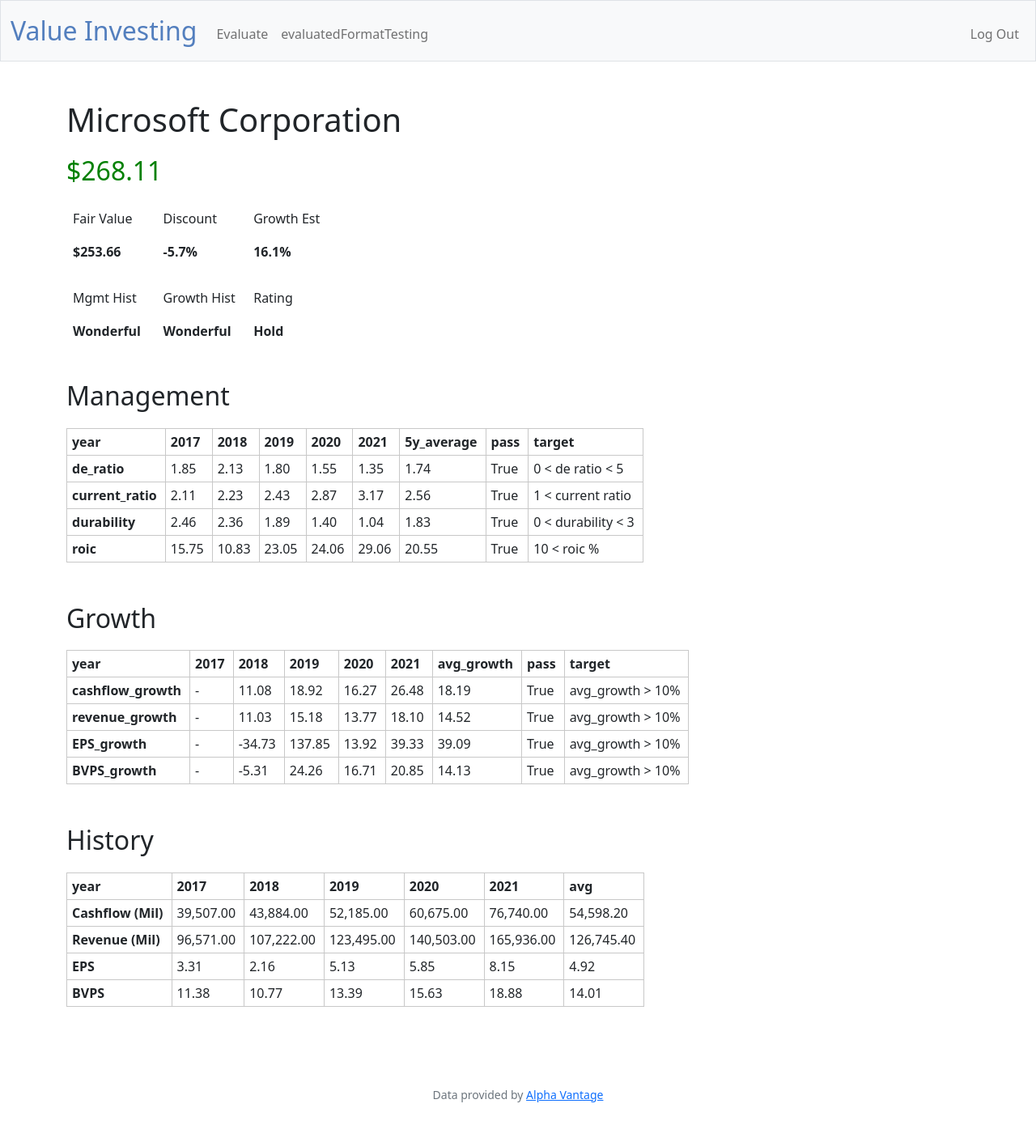
After one commit to erwsmith/value_investing, a Flask app: page /evaluatedFormatTesting in a window 1280 px wide. The commit adds this page. Shown: the whole page at 81% size. Run offline with Flask 2, Linux system fonts and the light colour scheme; a user stored in the database is signed in; some libraries are stand-ins or nearby versions.

Commit message:
formatting

```diff
--- a/app.py
+++ b/app.py
@@ -52,10 +52,11 @@ def fav():
     return send_from_directory(app.static_folder, 'favicon.ico')
 
 
-@app.route("/favicon_test")
+@app.route("/evaluatedFormatTesting")
 @login_required
-def favicon_test():
-    return render_template("favicon_test.html")
+def evaluatedFormatTesting():
+    return render_template("evaluatedFormatTesting.html")
+
 
 # @app.route("/historicalData", methods=["GET", "POST"])
 # @login_required
--- a/static/styles.css
+++ b/static/styles.css
@@ -29,8 +29,16 @@ nav .navbar-brand .green
 h1 {
     text-align: left;
     max-width: 750px;
-    margin-left: auto;
-    margin-right: auto;
+    /* margin-left: auto;
+    margin-right: auto; */
+    margin-bottom: 20px;
+}
+
+h2 {
+    text-align: left;
+    max-width: 750px;
+    /* margin-left: auto;
+    margin-right: auto; */
     margin-bottom: 20px;
 }
 
@@ -61,21 +69,25 @@ blockquote {
 }
 
 table.dataframe, .dataframe th, .dataframe td {
-    border: none;
+    border: 1px solid #C8C8C8;
     border-bottom: 1px solid #C8C8C8;
     border-collapse: collapse;
     text-align:left;
-    padding: 10px;
+    padding-left: 6px;
+    padding-right: 10px;
+    padding-top: 4px;
+    padding-bottom: 4px;
     margin-bottom: 50px;
-    margin-left: auto;
-    margin-right: auto;
     font-size: 1em;
   }
 
 .table {
-    margin: auto;
+    border: 0px solid white;
     width: 30% !important;
-    margin-bottom: 50px;
+    padding-left: 6px;
+    padding-right: 10px;
+    padding-top: 4px;
+    padding-bottom: 4px;
 }
 
 div#loading {
--- /dev/null
+++ b/templates/evaluatedFormatTesting.html
@@ -0,0 +1,238 @@
+{% extends "layout.html" %}
+
+{% block title %}
+    Evaluated Format Testing
+{% endblock %}
+
+{% block main %}
+
+<h1>Microsoft Corporation</h1>
+<h2 style="color:green">$268.11</h2>
+
+<!-- <div class="row justify-content-center"></div>
+    <div class="col-md-4"></div> -->
+        <table class="table table-responsive">
+            <tr>
+                <td class="text-start" style="width: 33%">Fair Value</td>
+                <td class="text-start" style="width: 33%">Discount</td>
+                <td class="text-start" style="width: 33%">Growth Est</td>
+            </tr>
+            <tr>
+                <th class="text-start">$253.66</th>
+                <th class="text-start">-5.7%</th>
+                <th class="text-start">16.1%</th>
+            </tr>
+            <!-- <tr>
+                <td class="text-start">Safe Price</td>
+                <td class="text-end">$126.83</td>
+            </tr>
+            <tr>
+                <td class="text-start">My Estimated Growth Rate</td>
+                <td class="text-end">14.1%</td>
+            </tr>
+            <tr>
+                <td class="text-start">Management evaluation</td>
+                <td class="text-end">WONDERFUL!</td>
+            </tr>
+            <tr>
+                <td class="text-start">Growth evaluation</td>
+                <td class="text-end">WONDERFUL!</td>
+            </tr> -->
+        </table>
+        <table class="table table-responsive">
+            <tr>
+                <td class="text-start" style="width: 33%">Mgmt Hist</td>
+                <td class="text-start" style="width: 33%">Growth Hist</td>
+                <td class="text-start" style="width: 33%">Rating</td>
+            </tr>
+            <tr>
+                <th class="text-start">Wonderful</th>
+                <th class="text-start">Wonderful</th>
+                <th class="text-start">Hold</th>
+            </tr>
+        </table>
+    <!-- </div>
+</div> -->
+
+<br>
+
+<h2>Management</h2>
+        <table class="dataframe data">
+  <thead>
+    <tr style="text-align: right">
+      <th>year</th>
+      <th>2017</th>
+      <th>2018</th>
+      <th>2019</th>
+      <th>2020</th>
+      <th>2021</th>
+      <th>5y_average</th>
+      <th>pass</th>
+      <th>target</th>
+    </tr>
+  </thead>
+  <tbody>
+    <tr>
+      <th>de_ratio</th>
+      <td>1.85</td>
+      <td>2.13</td>
+      <td>1.80</td>
+      <td>1.55</td>
+      <td>1.35</td>
+      <td>1.74</td>
+      <td>True</td>
+      <td>0 &lt; de ratio &lt; 5</td>
+    </tr>
+    <tr>
+      <th>current_ratio</th>
+      <td>2.11</td>
+      <td>2.23</td>
+      <td>2.43</td>
+      <td>2.87</td>
+      <td>3.17</td>
+      <td>2.56</td>
+      <td>True</td>
+      <td>1 &lt; current ratio</td>
+    </tr>
+    <tr>
+      <th>durability</th>
+      <td>2.46</td>
+      <td>2.36</td>
+      <td>1.89</td>
+      <td>1.40</td>
+      <td>1.04</td>
+      <td>1.83</td>
+      <td>True</td>
+      <td>0 &lt; durability &lt; 3</td>
+    </tr>
+    <tr>
+      <th>roic</th>
+      <td>15.75</td>
+      <td>10.83</td>
+      <td>23.05</td>
+      <td>24.06</td>
+      <td>29.06</td>
+      <td>20.55</td>
+      <td>True</td>
+      <td>10 &lt; roic %</td>
+    </tr>
+  </tbody>
+</table>
+
+        <h2>Growth</h2>
+        <table class="dataframe data">
+  <thead>
+    <tr style="text-align: right;">
+      <th>year</th>
+      <th>2017</th>
+      <th>2018</th>
+      <th>2019</th>
+      <th>2020</th>
+      <th>2021</th>
+      <th>avg_growth</th>
+      <th>pass</th>
+      <th>target</th>
+    </tr>
+  </thead>
+  <tbody>
+    <tr>
+      <th>cashflow_growth</th>
+      <td>-</td>
+      <td>11.08</td>
+      <td>18.92</td>
+      <td>16.27</td>
+      <td>26.48</td>
+      <td>18.19</td>
+      <td>True</td>
+      <td>avg_growth &gt; 10%</td>
+    </tr>
+    <tr>
+      <th>revenue_growth</th>
+      <td>-</td>
+      <td>11.03</td>
+      <td>15.18</td>
+      <td>13.77</td>
+      <td>18.10</td>
+      <td>14.52</td>
+      <td>True</td>
+      <td>avg_growth &gt; 10%</td>
+    </tr>
+    <tr>
+      <th>EPS_growth</th>
+      <td>-</td>
+      <td>-34.73</td>
+      <td>137.85</td>
+      <td>13.92</td>
+      <td>39.33</td>
+      <td>39.09</td>
+      <td>True</td>
+      <td>avg_growth &gt; 10%</td>
+    </tr>
+    <tr>
+      <th>BVPS_growth</th>
+      <td>-</td>
+      <td>-5.31</td>
+      <td>24.26</td>
+      <td>16.71</td>
+      <td>20.85</td>
+      <td>14.13</td>
+      <td>True</td>
+      <td>avg_growth &gt; 10%</td>
+    </tr>
+  </tbody>
+</table>
+
+        <h2>History</h2>
+        <table class="dataframe data">
+  <thead>
+    <tr style="text-align: right;">
+      <th>year</th>
+      <th>2017</th>
+      <th>2018</th>
+      <th>2019</th>
+      <th>2020</th>
+      <th>2021</th>
+      <th>avg</th>
+    </tr>
+  </thead>
+  <tbody>
+    <tr>
+      <th>Cashflow (Mil)</th>
+      <td>39,507.00</td>
+      <td>43,884.00</td>
+      <td>52,185.00</td>
+      <td>60,675.00</td>
+      <td>76,740.00</td>
+      <td>54,598.20</td>
+    </tr>
+    <tr>
+      <th>Revenue (Mil)</th>
+      <td>96,571.00</td>
+      <td>107,222.00</td>
+      <td>123,495.00</td>
+      <td>140,503.00</td>
+      <td>165,936.00</td>
+      <td>126,745.40</td>
+    </tr>
+    <tr>
+      <th>EPS</th>
+      <td>3.31</td>
+      <td>2.16</td>
+      <td>5.13</td>
+      <td>5.85</td>
+      <td>8.15</td>
+      <td>4.92</td>
+    </tr>
+    <tr>
+      <th>BVPS</th>
+      <td>11.38</td>
+      <td>10.77</td>
+      <td>13.39</td>
+      <td>15.63</td>
+      <td>18.88</td>
+      <td>14.01</td>
+    </tr>
+  </tbody>
+</table>
+
+{% endblock %}
--- a/templates/layout.html
+++ b/templates/layout.html
@@ -15,7 +15,6 @@
         // ]]></script>
 
         <link rel="shortcut icon" type="image/x-icon" href="{{ url_for('static', filename='favicon.ico') }}">
-
         <link href="/static/styles.css" rel="stylesheet">
 
         <title>Value Investing: {% block title %}{% endblock %}</title>
@@ -25,7 +24,7 @@
 
         <nav class="bg-light border navbar navbar-expand-md navbar-light">
             <div class="container-fluid">
-                <a class="navbar-brand" href="/"><span class="green">Value Investing</span></a>
+                <a class="navbar-brand" href="/"><span class="blue">Value Investing</span></a>
                 <button aria-controls="navbar" aria-expanded="false" aria-label="Toggle navigation" class="navbar-toggler" data-bs-target="#navbar" data-bs-toggle="collapse" type="button">
                     <span class="navbar-toggler-icon"></span>
                 </button>
@@ -34,7 +33,7 @@
                         <ul class="navbar-nav me-auto mt-2">
                             <li class="nav-item"><a class="nav-link" href="/evaluate">Evaluate</a></li>
                             <!-- <li class="nav-item"><a class="nav-link" href="/historicalData">Data</a></li> -->
-                            <!-- <li class="nav-item"><a class="nav-link" href="/favicon_test">favicon_test</a></li> -->
+                            <li class="nav-item"><a class="nav-link" href="/evaluatedFormatTesting">evaluatedFormatTesting</a></li>
                         </ul>
                         <ul class="navbar-nav ms-auto mt-2">
                             <li class="nav-item"><a class="nav-link" href="/logout">Log Out</a></li>
```
Also changed, not shown: templates/evaluated.html (+5 -15 lines), templates/favicon_test.html (deleted, +0 -10 lines), templates/evaluate.html (line endings or trailing spaces).
